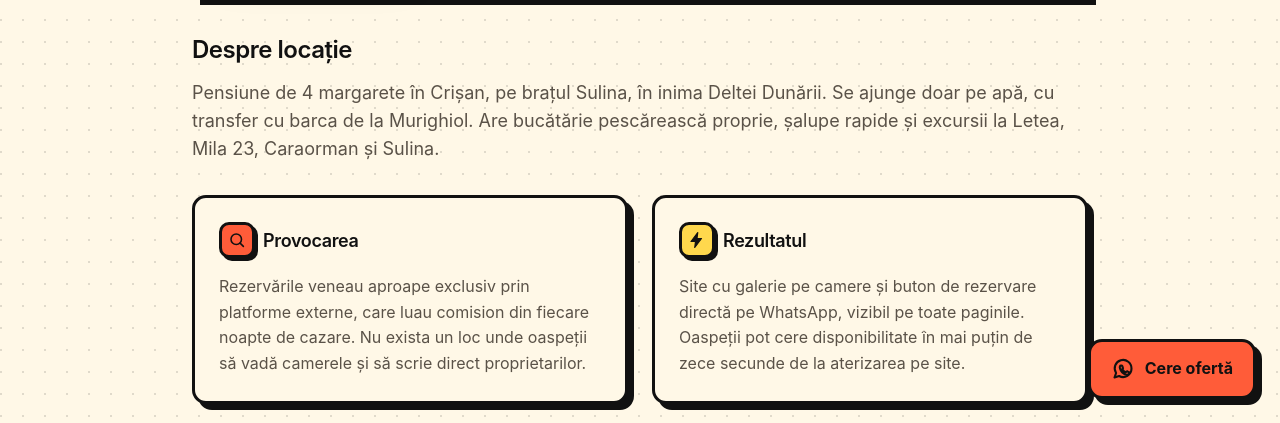
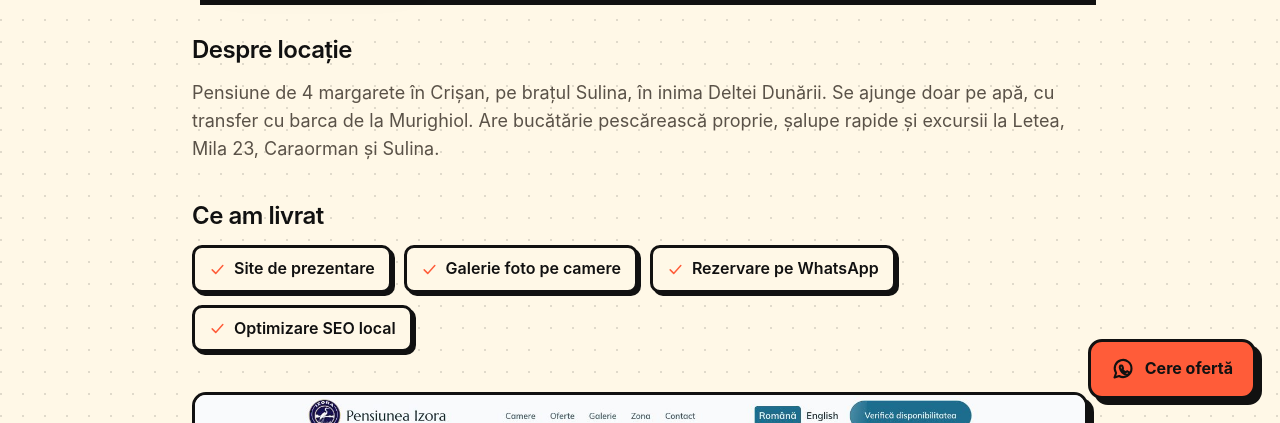
Before and after one commit to emanuellovin255/agenticos, an Astro site: page /portofoliu/pensiunea-izora in a window 1280 px wide. Shown: the part 377-800 px from the top of the page. Built offline with nearby package versions, Linux system fonts and the light colour scheme; Astro itself is replaced by a stand-in of ours.

Commit message:
Scot „Provocarea" și „Rezultatul" din paginile de portofoliu
Cele două casete de sub descriere nu mai apar. Am scos și câmpurile
`provocare` / `rezultat` din clienti.ts — le foloseau doar ele, așa că
altfel ar fi rămas text care nu se vede nicăieri.

Co-Authored-By: Claude Opus 5 <noreply@anthropic.com>

```diff
--- a/src/data/clienti.ts
+++ b/src/data/clienti.ts
@@ -44,10 +44,6 @@ export type Client = {
   screenshot?: string;
   /** 2-4 fraze despre locatie. Apare pe pagina clientului. */
   descriere: string;
-  /** Ce problema avea clientul inainte. Optional, dar convinge. */
-  provocare?: string;
-  /** Ce s-a schimbat dupa lansare. Optional, dar convinge cel mai tare. */
-  rezultat?: string;
   /** Ce ai livrat concret. Apare ca lista de etichete. */
   livrabile?: string[];
   /** ⚠ LINKUL CATRE SITEUL LIVE.
@@ -68,10 +64,6 @@ export const clienti: Client[] = [
     screenshot: "/portofoliu/pensiunea-izora.jpg",
     descriere:
       "Pensiune de 4 margarete în Crișan, pe brațul Sulina, în inima Deltei Dunării. Se ajunge doar pe apă, cu transfer cu barca de la Murighiol. Are bucătărie pescărească proprie, șalupe rapide și excursii la Letea, Mila 23, Caraorman și Sulina.",
-    provocare:
-      "Rezervările veneau aproape exclusiv prin platforme externe, care luau comision din fiecare noapte de cazare. Nu exista un loc unde oaspeții să vadă camerele și să scrie direct proprietarilor.",
-    rezultat:
-      "Site cu galerie pe camere și buton de rezervare directă pe WhatsApp, vizibil pe toate paginile. Oaspeții pot cere disponibilitate în mai puțin de zece secunde de la aterizarea pe site.",
     livrabile: ["Site de prezentare", "Galerie foto pe camere", "Rezervare pe WhatsApp", "Optimizare SEO local"],
     linkSite: "https://www.pensiuneaizora.com/",
     accent: "violet",
@@ -86,10 +78,6 @@ export const clienti: Client[] = [
     screenshot: "/portofoliu/pensiunea-belvedere.jpg",
     descriere:
       "Pensiune pe malul Lacului Murighiol, în zona protejată a Deltei Dunării, la aproximativ patru ore de mers cu mașina din București. Are restaurant pescăresc propriu, piscină cu apă încălzită și excursii cu barca pe șase trasee din Deltă.",
-    provocare:
-      "Aveau un profil de Facebook și atât. Fiecare întrebare despre preț sau disponibilitate se pierdea în mesaje, iar oaspeții nu aveau unde să vadă locația înainte să întrebe.",
-    rezultat:
-      "O pagină care răspunde singură la întrebările frecvente — prețuri, facilități, cum ajungi — și lasă doar decizia finală pentru conversația pe WhatsApp.",
     livrabile: ["Site de prezentare", "Secțiune întrebări frecvente", "Hartă și indicații", "Optimizare pentru mobil"],
     linkSite: "https://www.belvederemurighiol.ro/",
     accent: "galben",
--- a/src/pages/portofoliu/[slug].astro
+++ b/src/pages/portofoliu/[slug].astro
@@ -56,29 +56,6 @@ const areLink = client.linkSite.trim() !== "";
         <h2 class="text-2xl font-bold">Despre locație</h2>
         <p class="mt-4 text-lg text-muted">{client.descriere}</p>
       </section>
-
-      {(client.provocare || client.rezultat) && (
-        <div class="mt-8 grid gap-6 sm:grid-cols-2">
-          {client.provocare && (
-            <section class="nb reveal bg-crem p-6">
-              <h2 class="flex items-center gap-2 text-lg font-bold">
-                <span class="nb-mic grid h-9 w-9 place-items-center bg-coral"><Icon nume="lupa" marime={18} /></span>
-                Provocarea
-              </h2>
-              <p class="mt-4 text-muted">{client.provocare}</p>
-            </section>
-          )}
-          {client.rezultat && (
-            <section class="nb reveal bg-crem p-6">
-              <h2 class="flex items-center gap-2 text-lg font-bold">
-                <span class="nb-mic grid h-9 w-9 place-items-center bg-galben"><Icon nume="fulger" marime={18} /></span>
-                Rezultatul
-              </h2>
-              <p class="mt-4 text-muted">{client.rezultat}</p>
-            </section>
-          )}
-        </div>
-      )}
 
       {client.livrabile && client.livrabile.length > 0 && (
         <section class="reveal mt-10">
```
